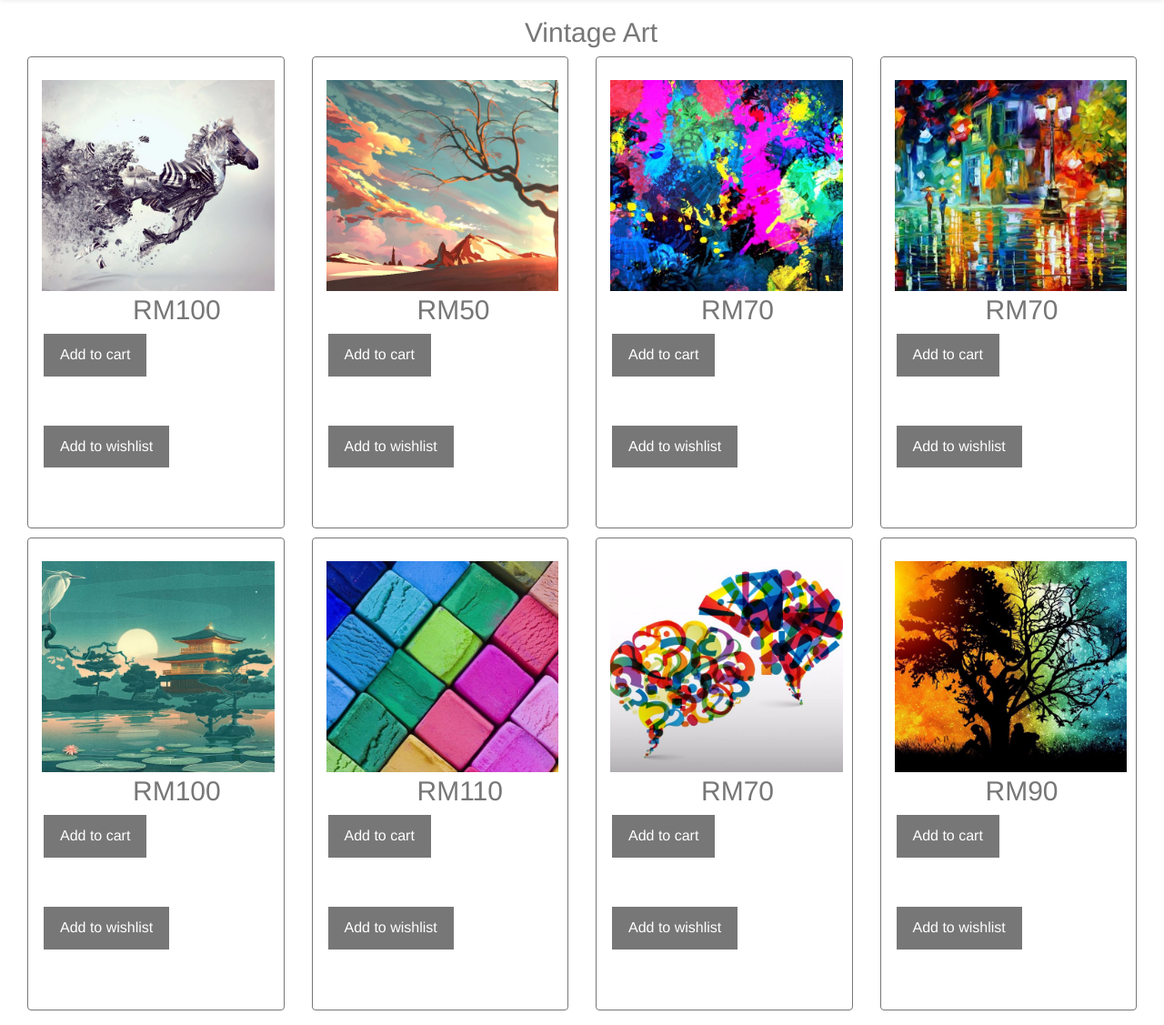
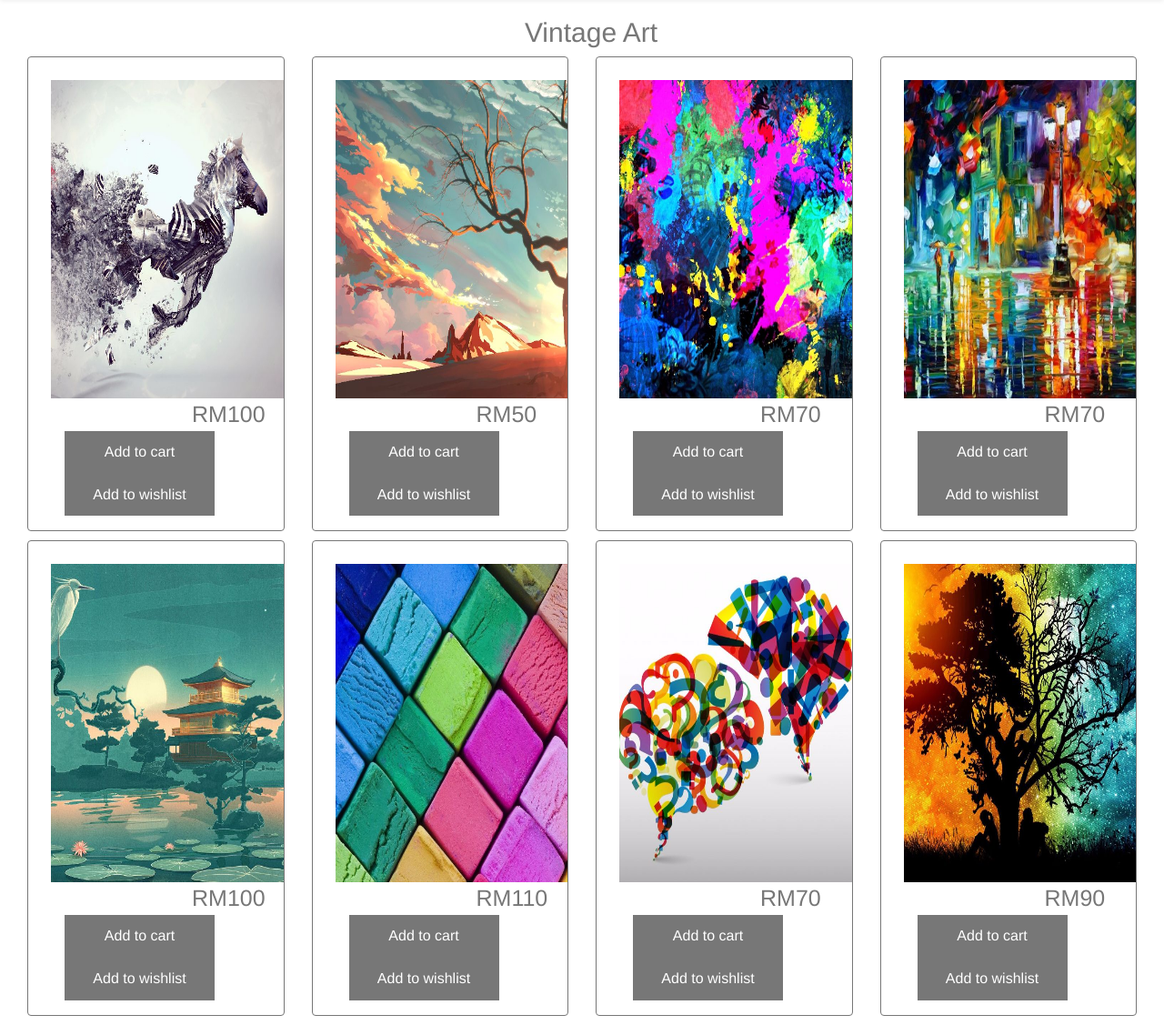
Before and after one commit to WilloneLim/TeamDP2, a PHP site: page /arts.php in a window 1280 px wide. Shown: the part 51-1178 px from the top of the page at 91% size. Run offline with PHP 8.4, Linux system fonts and the light colour scheme.

Commit message:
updated products pages design

```diff
--- a/DP2 - Project/css/main.css
+++ b/DP2 - Project/css/main.css
@@ -76,8 +76,10 @@ h2{
 .item{
 	color:#777777;
 	text-align:center;
-	font-size:30px;
-	padding:100px;
+	font-size:25px;
+	padding:10px 20px;
+	margin-left:145px;
+
 }
 
 .item:hover{
@@ -86,22 +88,40 @@ h2{
 
 .button,.wishlist{
 	background-color:#777777;
-	border:none;
+    border:none;
 	color:#ffffff;
 	padding: 12px 18px;
     text-align: center;
     text-decoration: none;
     display: inline-block;
     font-size: 16px;
-    margin: 4px 2px;
     cursor: pointer;
-	margin-bottom:50px;
+	position:static;
+	width:165px;
+	/*mrgin:10px 15px 15px 15px;*/
+	margin-left:25px;
 }
 
 .button:hover,.wishlist:hover{
 	background-color:#e3e3e3;
+	text-decoration:none;
 
 }
 .button:active,.wishlist:active{
 	background-color:#ffffff;
 }
+
+.img-responsive{
+	height:350px;
+	width:auto;
+	position:relative;
+	margin-left:10px;
+
+}
+
+/*featured products*/
+.productinfo{
+	position:center;
+	text-align:center;
+	margin-left:10px;
+}
```
